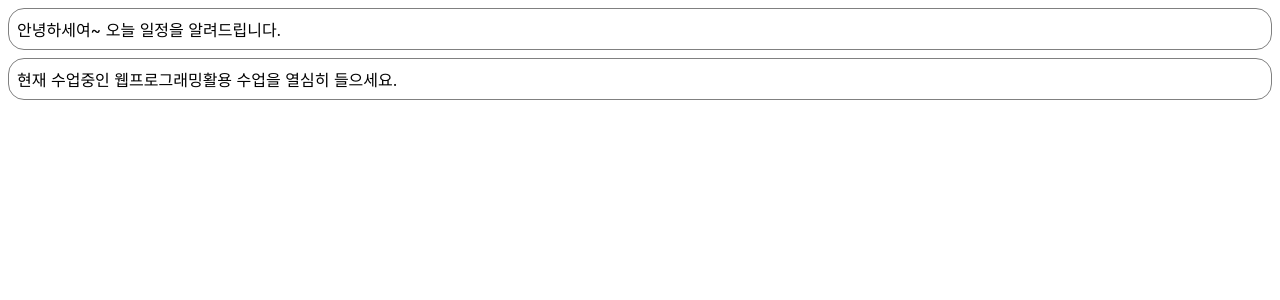
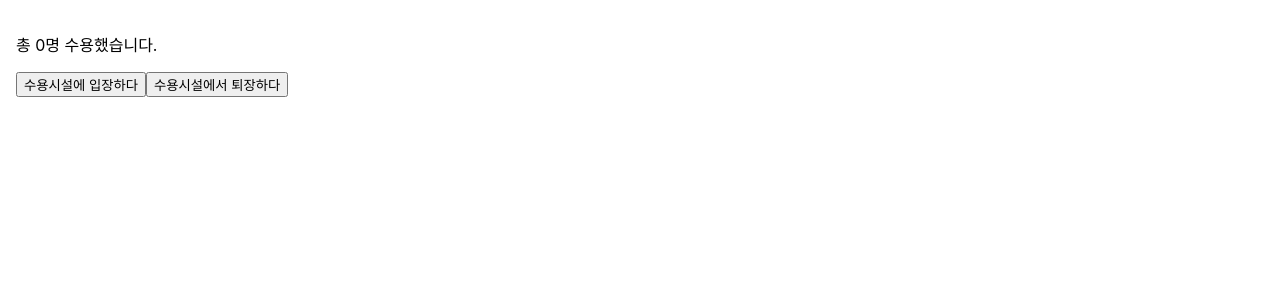
Before and after one commit to MKJPolytech/ReactProject2024, a React (Create React App) app in the folder reactproject/: page / in a window 1280 px wide. Shown: the top 300 px of the page. Built offline with nearby package versions, Linux system fonts and the light colour scheme.

Commit message:
react 7장 실습, custom hook을 작성

```diff
--- a/reactproject/src/chp07/Accommodate.jsx
+++ b/reactproject/src/chp07/Accommodate.jsx
@@ -0,0 +1,31 @@
+import React, {useState, useEffect} from "react";
+import useCounter from "./useCounter";
+
+const MAX_CAPACITY = 10;
+
+function Accommodate(props) {
+    const [isFull, setIsFull] = useState(false)
+    const [count, increaseCount, decreaseCount] = useCounter(0)
+    //Mount(컴포넌트가 생성) 되었을 때, Update 되었을 때
+    useEffect(() => {
+        console.log("==================");
+        console.log("useEffect 실행됨");
+        console.log(`isFull: ${isFull}`);
+    }, []);
+
+    useEffect(() =>{
+        setIsFull(count >= MAX_CAPACITY);
+        console.log(`Current count value: ${count}`);
+    }, [count]);
+
+    return(
+        <div style={{padding: 16}}>
+            <p>{`총 ${count}명 수용했습니다.`}</p>
+            <button onClick={increaseCount} disabled={isFull}>수용시설에 입장하다</button>
+            <button onClick={decreaseCount} >수용시설에서 퇴장하다</button>
+            {isFull && <p style={{color:"red"}}>정원이 가득 찼습니다!</p>}
+        </div>
+    );
+}
+
+export default Accommodate;
--- a/reactproject/src/index.js
+++ b/reactproject/src/index.js
@@ -12,6 +12,7 @@
 
 import CommentList from "./chp05/CommentList";
 import NotificationList from "./chp06/NotificationList";
+import Accommodate from "./chp07/Accommodate";
 
 const root = ReactDOM.createRoot(document.getElementById('root'));
 // setInterval(() =>
@@ -26,7 +27,7 @@
 // )
 root.render(
   <React.StrictMode>
-    <NotificationList />
+    <Accommodate/>
   </React.StrictMode>
 );
 
```
